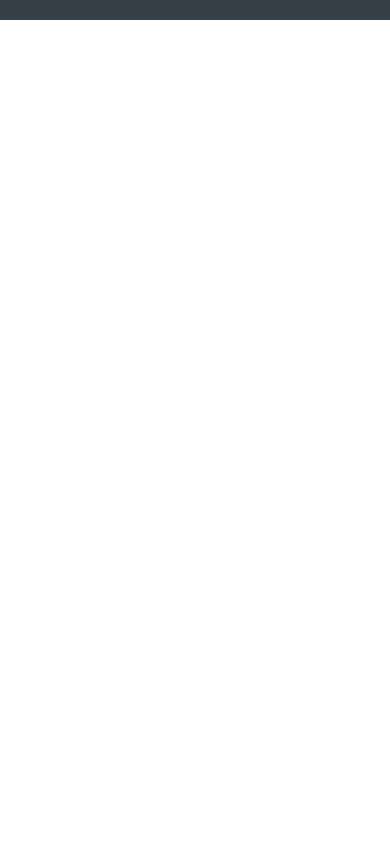
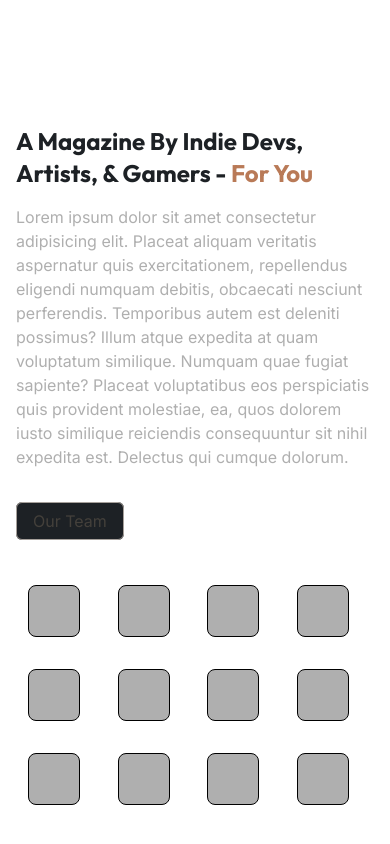
Before and after one commit to Aleroms/tableclothmagazine, a Next.js app: page / in a window 390 px wide. Shown: the part 2775-3619 px from the top of the page. Before the commit the page ends 2795 px from the top, so only its background shows below. Built offline with nearby package versions, Linux system fonts and the light colour scheme.

Commit message:
about us preview

```diff
--- a/app/globals.css
+++ b/app/globals.css
@@ -4,6 +4,7 @@
   --t-dark-1: #1d2125;
   --t-dark-2: #191919;
   --t-dark-3: #364049;
+  --t-dark-4: #afafaf;
   --t-light-1: #ffffff;
   --table-1: #b97a57;
 
--- a/app/page.tsx
+++ b/app/page.tsx
@@ -6,6 +6,7 @@ import ArticlePreview from "./ui/articlePreview";
 import IssueCarousel from "./ui/carousel/issueCarousel";
 import NavButton from "./ui/button/navigationButton";
 import InfiniteCarousel from "./ui/carousel/infiniteCarousel";
+import AboutPreview from "./ui/about/aboutPreview";
 
 export default function Home() {
   const sortedCarousel = carouselPlaceholder.sort(
@@ -27,12 +28,13 @@ export default function Home() {
             View More
           </NavButton>
         </div>
-        {/* Showcase  */}
-        <div className="mx-4 my-40 max-w-5xl lg:mx-auto">
-          <h2 className="capitalize font-bold text-2xl md:text-4xl">
-            Showcase
-          </h2>
+        {/* Showcase + About  */}
+        <div className="mx-4 my-80 max-w-5xl lg:mx-auto">
+          <h2 className="capitalize font-bold text-2xl md:text-4xl">Showcase</h2>
           <InfiniteCarousel items={showcasePlaceholder} />
+          <div className="my-80">
+            <AboutPreview />
+          </div>
         </div>
       </main>
     </>
--- /dev/null
+++ b/app/ui/about/aboutPreview.tsx
@@ -0,0 +1,34 @@
+import NavButton from "../button/navigationButton";
+import TeamSkeleton from "../skeleton/teamSkeleton";
+
+export default function AboutPreview() {
+  const teamCount = 12;
+  return (
+    <div className="flex flex-col gap-1 md:flex-row-reverse md:gap-15">
+      <article className="block">
+        <h2 className="capitalize font-bold text-2xl md:text-4xl mb-4">
+          A magazine by indie devs, artists, & gamers -{" "}
+          <span className="text-[var(--table-1)]">for you</span>
+        </h2>
+        <p className="text-[var(--t-dark-4)] mb-10">
+          Lorem ipsum dolor sit amet consectetur adipisicing elit. Placeat
+          aliquam veritatis aspernatur quis exercitationem, repellendus eligendi
+          numquam debitis, obcaecati nesciunt perferendis. Temporibus autem est
+          deleniti possimus? Illum atque expedita at quam voluptatum similique.
+          Numquam quae fugiat sapiente? Placeat voluptatibus eos perspiciatis
+          quis provident molestiae, ea, quos dolorem iusto similique reiciendis
+          consequuntur sit nihil expedita est. Delectus qui cumque dolorum.
+        </p>
+        <NavButton
+          href="/about"
+          className="mt-2 border-1 border-solid border-stone-400 bg-[var(--foreground)]  transition hover:bg-stone-100 focus:border-black text-stone-700"
+        >
+          Our Team
+        </NavButton>
+      </article>
+      <div className="my-12 px-3 shrink-0">
+        <TeamSkeleton teamCount={teamCount} />
+      </div>
+    </div>
+  );
+}
--- a/app/ui/articlePreview.tsx
+++ b/app/ui/articlePreview.tsx
@@ -8,7 +8,7 @@ export default function ArticlePreview() {
     (a, b) => b.release_date.getTime() - a.release_date.getTime()
   );
   return (
-    <div className="my-12 md:my-16 mx-4 md:max-w-4xl lg:mx-auto">
+    <div className="my-12 md:my-30 mx-4 md:max-w-4xl lg:mx-auto">
       <h2 className="capitalize font-bold text-2xl md:text-4xl">Articles</h2>
       <div className="mt-4">
         <div className="flex flex-col gap-3 md:grid md:grid-cols-2">
--- a/app/ui/carousel/infiniteCarousel.tsx
+++ b/app/ui/carousel/infiniteCarousel.tsx
@@ -14,8 +14,6 @@ export default function InfiniteCarousel({ items }: InfProps) {
         direction="left"
         speed={50}
         loop={0}
-        gradient
-        gradientColor="var(--background)"
         autoFill
       >
         {items.map((item) => (
--- /dev/null
+++ b/app/ui/skeleton/teamSkeleton.tsx
@@ -0,0 +1,17 @@
+interface teamSkeleton {
+  teamCount: number;
+}
+
+export default function TeamSkeleton({ teamCount }: teamSkeleton) {
+  const team = Array.from({ length: teamCount }, (_, idx) => (
+    <div
+      key={idx}
+      className="h-13 w-13 md:h-15 md:w-15 bg-[var(--t-dark-4)] border border-black rounded-lg drop-shadow-[var(--dropShadow)]"
+    />
+  ));
+  return (
+    <div className="grid grid-cols-4 grid-rows-3 gap-6 gap-y-8 md:gap-y-6">
+      {team}
+    </div>
+  );
+}
```
